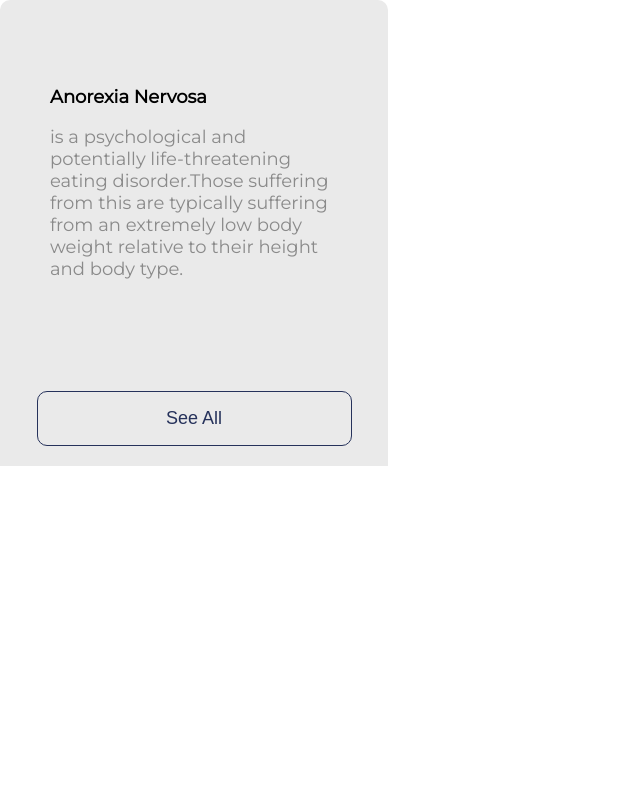
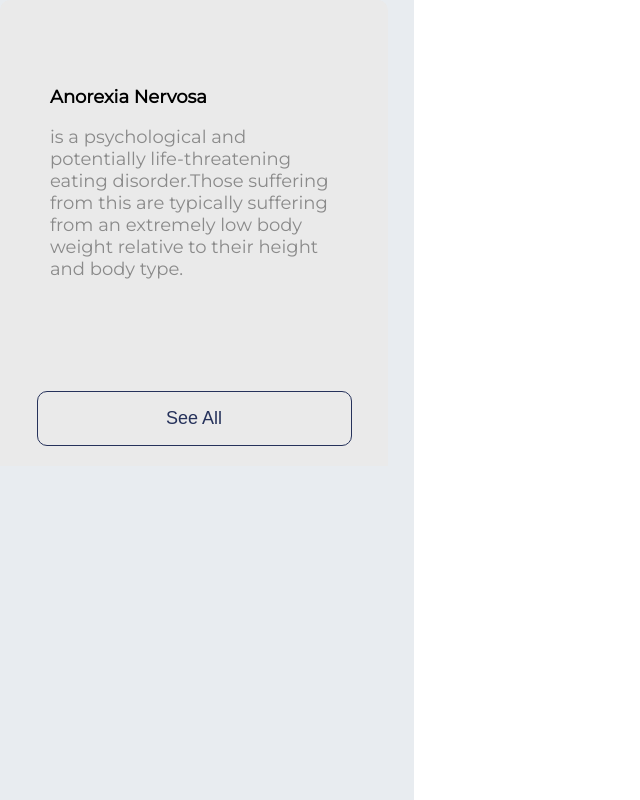
Before and after one commit to juuheek/group2-final-app, a Next.js app in the folder group2/: page /firstlayout in a window 1280 px wide. Shown: the top 800 px of the page, without its empty margins (0-640 px from the left). Built offline with nearby package versions, Linux system fonts and the light colour scheme.

Commit message:
Juhee_layout trial

```diff
--- a/group2/pages/firstlayout.js
+++ b/group2/pages/firstlayout.js
@@ -6,32 +6,29 @@ import Whitebg from '../comps/JuheeWhitebg'
 import Greybg from '../comps/JuheeGreybg'
 import CauseCard from '../comps/JuheeCauseCard'
 
-const cont = styled.div`
- .boxcontainer{
-   width:300px;
-   height:600px;
-   background-color:#000;
- }
+const JuheeCont = styled.div`
 
-
+   width:414px;
+   height:1169px;
+   background-color:#E8ECF0;
 
 `;
 export default function Home() {
   return (
-    <cont>
+    <JuheeCont>
 
-    <div className="boxcontainer">
+
 
       <Greybg />
 
 
 
 
-    </div>
 
 
 
 
-    </cont>
+
+    </JuheeCont>
   )
 }
```
Also changed, not shown: group2/pages/index.js (+5 -5 lines).
